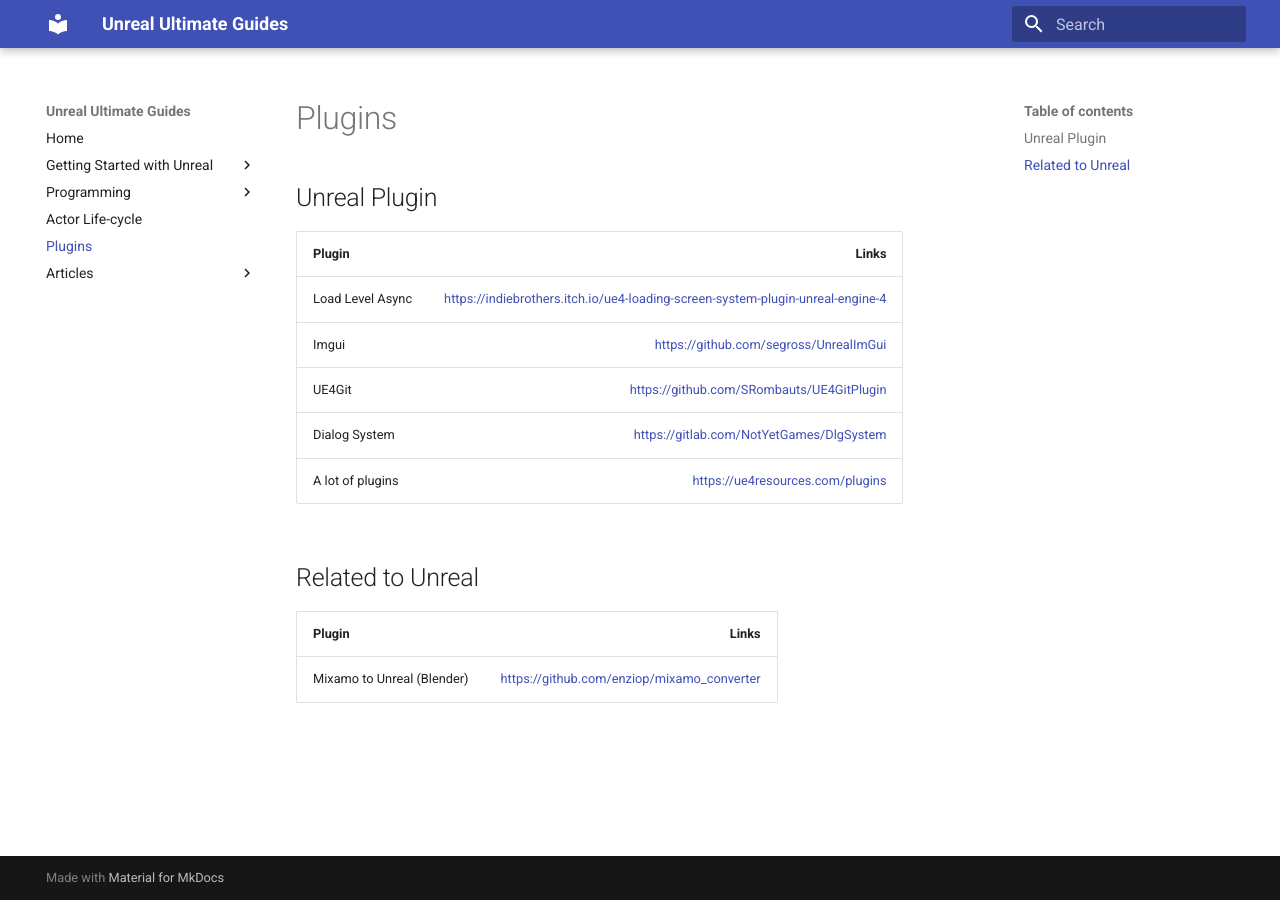
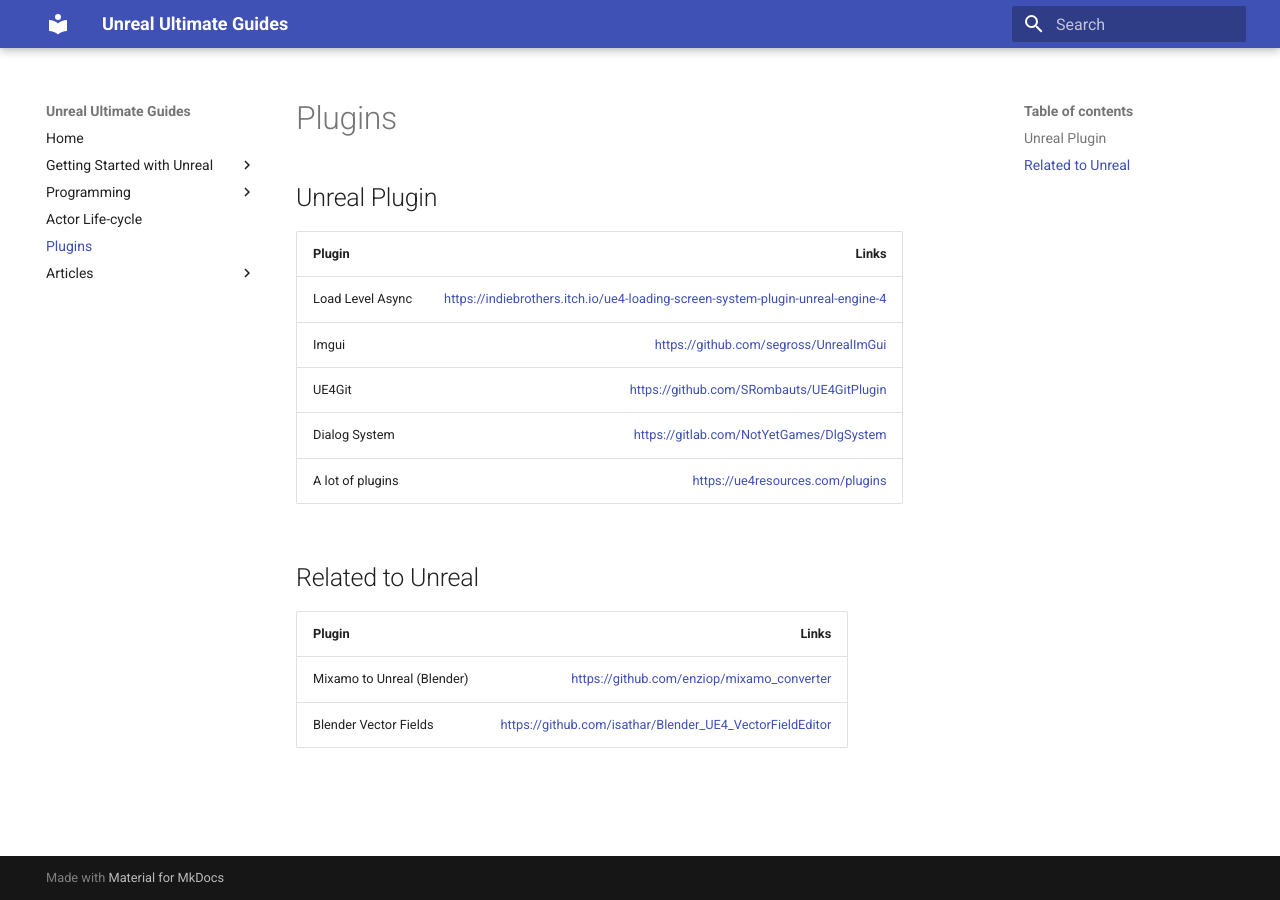
Before and after one commit to damarindra/unreal, an MkDocs documentation site: the page built from docs/plugin.md, in a window 1280 px wide. Built offline with MkDocs 1.6.1 and Material for MkDocs 9.7.7, drawn with Linux system fonts in a browser that asks for light colours.

Commit message:
update plugin - vector field

```diff
--- a/docs/plugin.md
+++ b/docs/plugin.md
@@ -11,6 +11,7 @@
 
 ## Related to Unreal
 
-| Plugin                     |                                                                                    Links |
-| :------------------------- | ---------------------------------------------------------------------------------------: |
-| Mixamo to Unreal (Blender) | [https://github.com/enziop/mixamo_converter](https://github.com/enziop/mixamo_converter) |
+| Plugin                     |                                                                                                                Links |
+| :------------------------- | -------------------------------------------------------------------------------------------------------------------: |
+| Mixamo to Unreal (Blender) |                             [https://github.com/enziop/mixamo_converter](https://github.com/enziop/mixamo_converter) |
+| Blender Vector Fields      | [https://github.com/isathar/Blender_UE4_VectorFieldEditor](https://github.com/isathar/Blender_UE4_VectorFieldEditor) |
```
